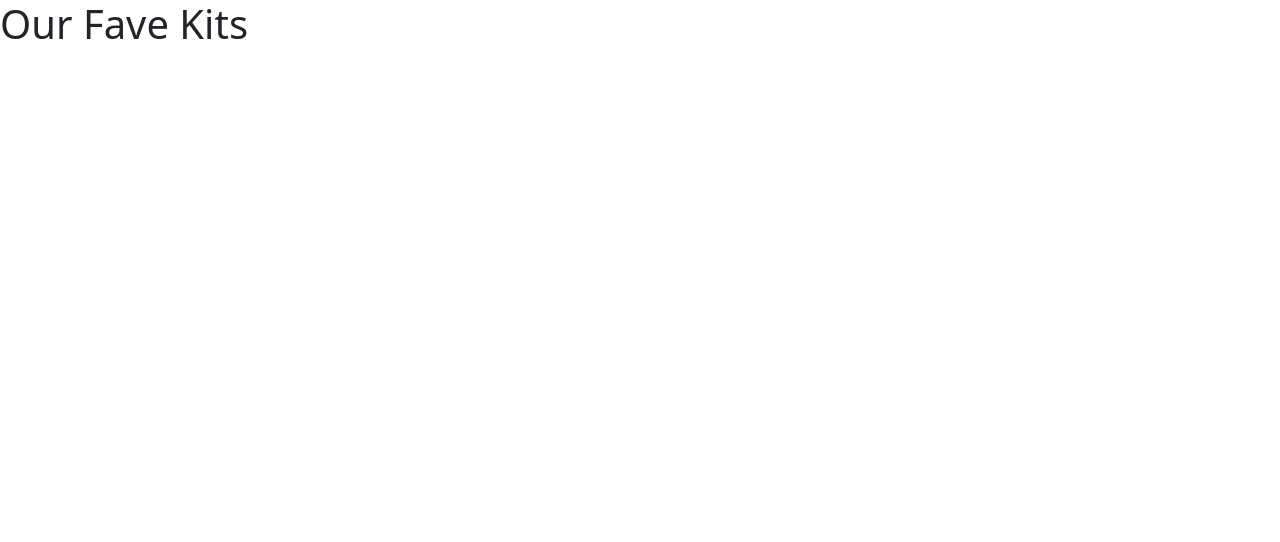
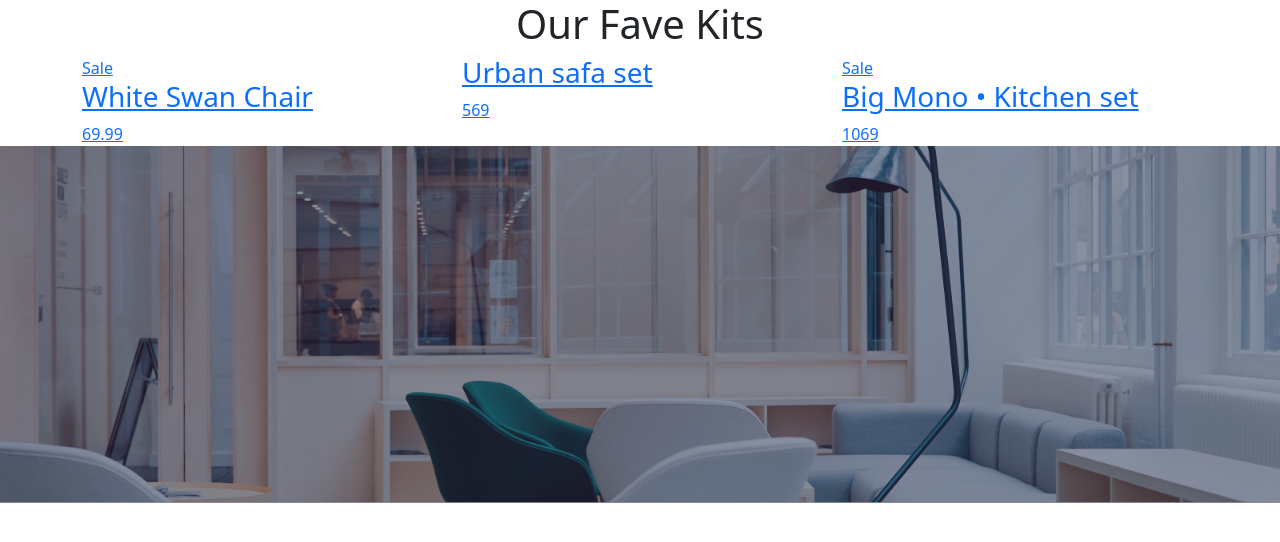
Before and after one commit to MOROZOVcode/Fave-kits, a plain HTML site: page index.html in a window 1280 px wide. Drawn offline with nearby package versions, Linux system fonts and the light colour scheme.

Commit message:
Добавит основое содержание страницы

```diff
--- a/index.html
+++ b/index.html
@@ -13,6 +13,37 @@
     <title>Fave kits</title>
   </head>
   <body>
-    <h1>Our Fave Kits</h1>
+    <div class="container">
+      <h1 class="text-center">Our Fave Kits</h1>
+      <div class="row">
+        <a href="" class="col">
+          <span>Sale</span>
+          <div class="row">
+            <div class="col">
+              <h3>White Swan Chair</h3>
+              <span>69.99</span>
+            </div>
+          </div>
+        </a>
+        <a href="" class="col">
+          <div class="row">
+            <div class="col">
+              <h3>Urban safa set</h3>
+              <span>569</span>
+            </div>
+          </div>
+        </a>
+        <a href="" class="col">
+          <span>Sale</span>
+          <div class="row">
+            <div class="col">
+              <h3>Big Mono • Kitchen set</h3>
+              <span>1069</span>
+            </div>
+          </div>
+        </a>
+      </div>
+    </div>
+    <img class="w-100" src="./images/picture.png" alt="Picture" />
   </body>
 </html>
```
